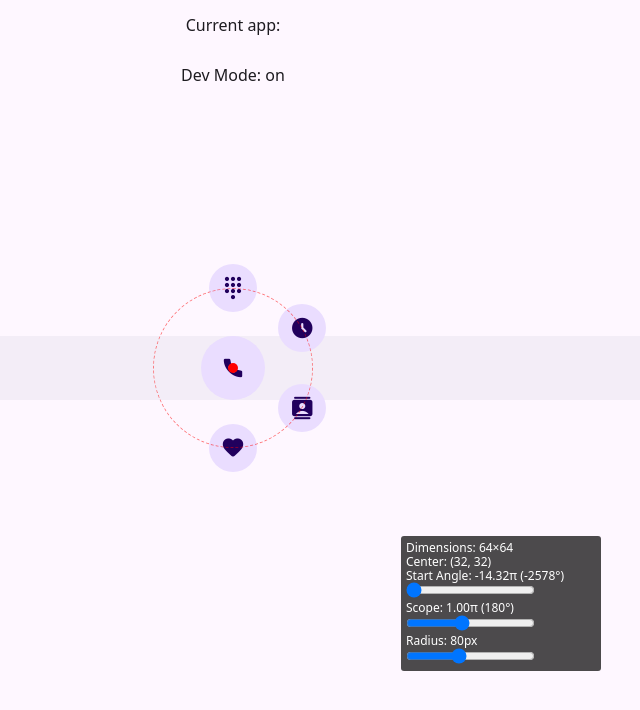
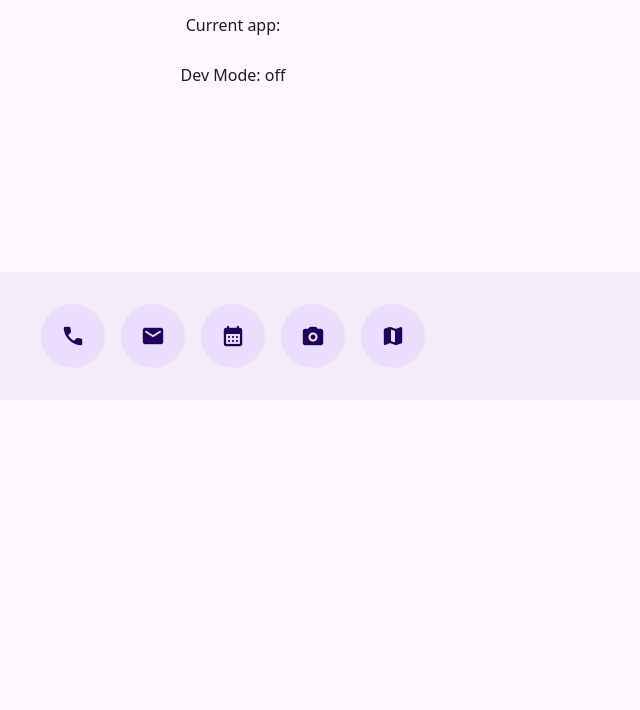
Before and after one commit to realtomkwok/ideas, a React (Vite) app in the folder rotary-contextual-menu/: page / in a window 1280 px wide. Shown: the top 710 px of the page, without its empty margins (407-1047 px from the left). Built offline with nearby package versions, Linux system fonts and the light colour scheme.

Commit message:
add: few more apps

```diff
--- a/rotary-contextual-menu/src/App.css
+++ b/rotary-contextual-menu/src/App.css
@@ -20,7 +20,7 @@
     right: 0;
     bottom: 50%;
     width: 100%;
-    /*height: 8rem;*/
+    height: 8rem;
     align-items: center;
     justify-content: center;
     border-top-left-radius: 1rem;
--- a/rotary-contextual-menu/src/components/Application.tsx
+++ b/rotary-contextual-menu/src/components/Application.tsx
@@ -1,7 +1,7 @@
 import { Button } from "./Button.tsx"
 import { SymbolCodepoints } from "react-material-symbols"
 import { FC, useEffect, useRef, useState } from "react"
-import { motion } from "motion/react"
+import { motion, Variants } from "motion/react"
 import useAppStore from "../store/appStore.ts"
 import styles from "./Application.module.css"
 import useDevModeStore from "../store/devModeStore.ts"
@@ -25,14 +25,15 @@ const AppAction: FC<AppAction & { position: { x: number; y: number } }> = ({
     img,
     position,
 }) => {
+    const motionVariants: Variants = {
+        hidden: { opacity: 0, scale: 0.5 },
+        visible: { opacity: 1, scale: 1 },
+    }
+
     return (
         <motion.div
             className={styles["action-container"]}
-            initial={{
-                opacity: 0,
-                scale: 0.5,
-            }}
-            animate={{ opacity: 1, scale: 1 }}
+            variants={motionVariants}
             style={{
                 left: `${position.x}px`,
                 top: `${position.y}px`,
@@ -61,7 +62,7 @@ export const Application: FC<Application> = ({ id, name, icon, actions }) => {
     const selectApp = useAppStore((state) => state.selectApp)
     const clearSelection = useAppStore((state) => state.clearSelection)
     const appRef = useRef<HTMLDivElement>(null)
-    const [showActions, setShowActions] = useState(true)
+    const [showActions, setShowActions] = useState(false)
     const [actionPositions, setActionPositions] = useState<
         Array<{ x: number; y: number }>
     >([])
@@ -156,14 +157,27 @@ export const Application: FC<Application> = ({ id, name, icon, actions }) => {
         setShowActions(false)
     }
 
+    const motionVariants: Variants = {
+        hidden: { display: "none", opacity: 0 },
+        visible: {
+            display: "block",
+            opacity: 1,
+            transition: { staggerChildren: 0.1 },
+        },
+    }
+
     return (
         <motion.div
             ref={appRef}
             className={styles["app-container"]}
-            whileTap={{ zIndex: 100 }}
+            whileTap={{
+                scale: 1.2,
+                zIndex: 100,
+            }}
             onTapStart={() => handleOnTapStart(id)}
             onTap={() => handleCancelTap()}
             onTapCancel={() => handleCancelTap()}
+            layout
         >
             <Button
                 type="application"
@@ -173,9 +187,12 @@ export const Application: FC<Application> = ({ id, name, icon, actions }) => {
                 size="large"
             />
 
-            {!devMode ||
-                (showActions &&
-                    actions.map((action, index) => (
+            <motion.div
+                variants={motionVariants}
+                initial="hidden"
+                animate={showActions ? "visible" : "hidden"}
+            >
+                {actions.map((action, index) => (
                     <AppAction
                         key={`${id}-action-${index}`}
                         label={action.label}
@@ -183,7 +200,8 @@ export const Application: FC<Application> = ({ id, name, icon, actions }) => {
                         img={action.img}
                         position={actionPositions[index] || { x: 0, y: 0 }}
                     />
-                    )))}
+                ))}
+            </motion.div>
 
             {/* Information */}
 
--- a/rotary-contextual-menu/src/list-of-apps.ts
+++ b/rotary-contextual-menu/src/list-of-apps.ts
@@ -24,15 +24,81 @@ export const apps: Application[] = [
             },
         ],
     },
-    // {
-    //     id: "email",
-    //     name: "Email",
-    //     icon: "email",
-    //     actions: [
-    //         {
-    //             label: "draft",
-    //             icon: "draft",
-    //         },
-    //     ],
-    // },
+    {
+        id: "email",
+        name: "Email",
+        icon: "email",
+        actions: [
+            {
+                label: "draft",
+                icon: "draft",
+            },
+        ],
+    },
+    {
+        id: "calendar",
+        name: "Calendar",
+        icon: "calendar_month",
+        actions: [
+            {
+                label: "today",
+                icon: "today",
+            },
+            {
+                label: "week",
+                icon: "calendar_view_week",
+            },
+            {
+                label: "month",
+                icon: "calendar_month",
+            },
+        ],
+    },
+    {
+        id: "camera",
+        name: "Camera",
+        icon: "photo_camera",
+        actions: [
+            {
+                label: "portrait",
+                icon: "portrait",
+            },
+            {
+                label: "slo-mo",
+                icon: "slow_motion_video",
+            },
+            {
+                label: "video",
+                icon: "video_camera_back",
+            },
+            {
+                label: "timer",
+                icon: "timer",
+            },
+        ],
+    },
+    {
+        id: "map",
+        name: "Maps",
+        icon: "map",
+        actions: [
+            {
+                label: "search",
+                icon: "search",
+            },
+            {
+                label: "directions",
+                icon: "directions",
+            },
+            {
+                label: "home",
+                icon: "home",
+            },
+            {
+                label: "work",
+                icon: "work",
+            },
+        ],
+    },
+
 ]
--- a/rotary-contextual-menu/src/store/devModeStore.ts
+++ b/rotary-contextual-menu/src/store/devModeStore.ts
@@ -11,7 +11,7 @@ type DevModeAction = {
 type DevModeStore = DevModeState & DevModeAction
 
 const useDevModeStore = create<DevModeStore>((set, get) => ({
-    devMode: true,
+    devMode: false,
     setDevMode: () => {
         const { devMode } = get()
         set({ devMode: !devMode })
```
Lines whose indentation alone changed are shown as unchanged.
